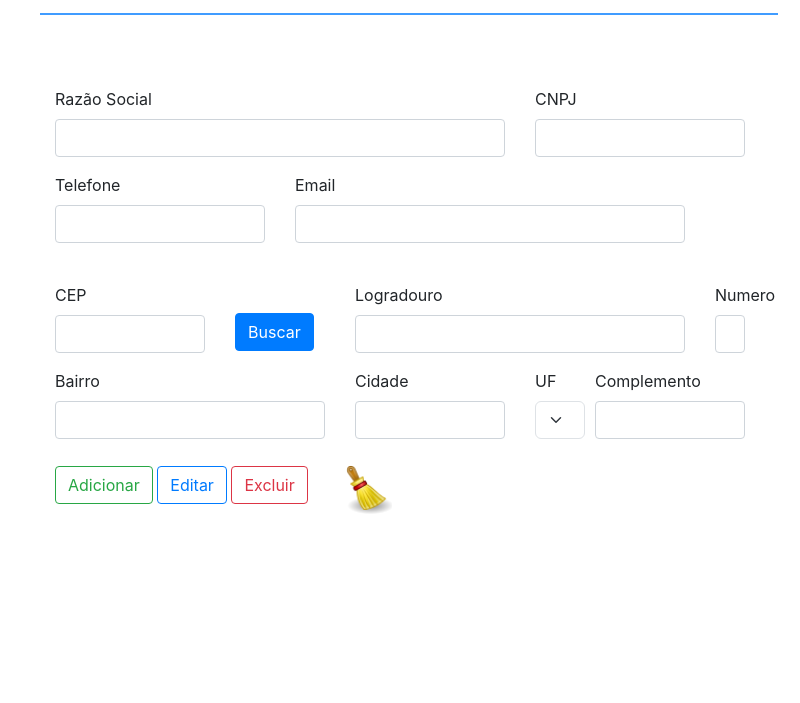
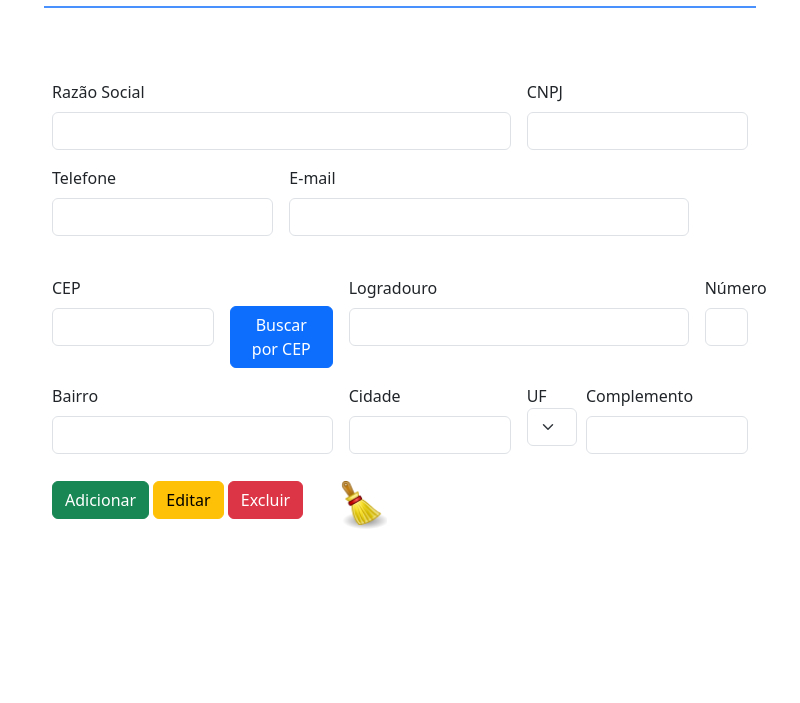
Before and after one commit to kaio2205/conest, an Electron app: page src/views/fornecedor.html in a window 800 px wide. Shown: the part 97-800 px from the top of the page. Drawn offline with nearby package versions, Linux system fonts and the light colour scheme.

Commit message:
atualizaçao

```diff
--- a/main.js
+++ b/main.js
@@ -109,8 +109,8 @@ const aboutWindow = () => {
   const father = BrowserWindow.getFocusedWindow()
   if (father) {
     about = new BrowserWindow({
-      width:  400, //largura
-      height: 290,  //altura
+      width:  360, //largura
+      height: 220,  //altura
       resizable: false, //evitar o redimensionamento
       autoHideMenuBar: true, //esconder menu
       parent: father,
--- a/src/public/css/style.css
+++ b/src/public/css/style.css
@@ -39,20 +39,6 @@ footer p {
   margin: 10px 0px 10px 10px;
 }
 
-#btnFechar {
-  width: 60px;
-  height: 25px;
-  margin: 7px 10px 0;
-  font-size: 10pt;
-  right: 0;
-  position: fixed;
-}
-
-#footerAbout{
-  position: fixed;
-  bottom: 0;
-  background-color: blue;
-}
 
 #btnCep{
 
@@ -75,3 +61,42 @@ margin-top: 30px;
   right: 45px;
   bottom: 15px;
 }
+
+
+
+
+footer img {
+  width: 30px;
+  height: 30px;
+
+}
+
+
+
+#logoMit {
+  width: 40px;
+  height: 40px;
+}
+
+#textSobre {
+  font-size: 10pt;
+}
+
+#footerAbout{
+  position: fixed;
+  bottom: 0;
+  background-color: rgba(255, 255, 255, 0)
+}
+
+#btnFechar {
+  width: 60px;
+  height: 25px;
+  margin: 7px 10px 0;
+  font-size: 10pt;
+  right: 0;
+  position: fixed;
+}
+
+.containerImg {
+  text-align: center;
+}
--- a/src/views/fornecedor.html
+++ b/src/views/fornecedor.html
@@ -1,133 +1,132 @@
 <!DOCTYPE html>
 <html lang="pt-br">
-
 <head>
     <meta charset="UTF-8">
     <meta name="viewport" content="width=device-width, initial-scale=1.0">
-     <link rel="stylesheet" href="../public/css/bootstrap.rtl.min.css">
+    <link rel="stylesheet" href="../public/css/bootstrap.rtl.min.css">
     <link rel="stylesheet" href="../public/css/style.css">
-    <link rel="stylesheet" href="../public/css/bootstrap.min.css">
-
-    <title>Forncedor</title>
+    <title>fornecedores</title>
 </head>
-
 <body>
     <div class="container">
-        <h1 id="forn">Fornecedores</h1>
+        <h1>Fornecedores</h1>
         <form class="row g-3" id="frmFornecedor">
-
             <div class="col-md-6">
                 <input type="text" class="form-control" id="inputSearch" maxlength="30" spellcheck="false">
             </div>
-
             <div class="col-md-6">
                 <button type="button" class="btn btn-primary" id="btnRead">Buscar</button>
             </div>
             <hr class="border border-primary border-1 opacity-75">
-
             <div class="col-md-6">
                 <input type="text" class="form-control" id="inputId" placeholder="id">
                 <br>
             </div>
-
             <div class="col-md-8">
                 <label for="inputName" class="form-label">Razão Social</label>
                 <input type="text" class="form-control" id="inputName" maxlength="50" spellcheck="false" required>
             </div>
-
             <div class="col-md-4">
-                <label for="inputcnpj" class="form-label">CNPJ</label>
-                <input type="number" class="form-control" id="inputcnpj" spellcheck="false" required>
+                <label for="inputCnpj" class="form-label">CNPJ</label>
+                <input type="number" class="form-control" id="inputCnpj" spellcheck="false" required>
             </div>
-
             <div class="col-md-4">
-                <label for="inputtelefone" class="form-label">Telefone</label>
-                <input type="tel" class="form-control" id="inputtelefone" maxlength="15" spellcheck="false" required>
+                <label for="inputPhone" class="form-label">Telefone</label>
+                <input type="tel" class="form-control" id="inputPhone" maxlength="15" spellcheck="false" required>
             </div>
-
             <div class="col-md-7">
-                <label for="inputemail" class="form-label">Email</label>
-                <input type="email" class="form-control" id="inputemail" maxlength="50" spellcheck="false" required>
+                <label for="inputAddress" class="form-label">E-mail</label>
+                <input type="email" class="form-control" id="inputAddress" maxlength="50" spellcheck="false" required>
                 <br>
             </div>
-
             <div class="col-md-3">
                 <label for="inputCep" class="form-label">CEP</label>
                 <input type="text" class="form-control" id="inputCep" maxlength="8" spellcheck="false" required>
             </div>
-
             <div class="col-md-2">
-                <button type="button" class="btn btn-primary" id="btnCep" onclick="buscarCep()">Buscar</button>
+                <button type="button" class="btn btn-primary" id="btnCep" onclick="buscarCep()">Buscar por CEP</button>
             </div>
-
             <div class="col-md-6">
-                <label for="inputlogradouro" class="form-label">Logradouro</label>
-                <input type="text" class="form-control" id="inputlogradouro" maxlength="50" spellcheck="false" required>
-            </div>
-
-            <div class="col-md-1">
-                <label for="inputnumero" class="form-label">Numero</label>
-                <input type="number" class="form-control" id="inputnumero" spellcheck="false" required>
-            </div>
-
-            <div class="col-md-5">
-                <label for="inputbairro" class="form-label">Bairro</label>
-                <input type="text" class="form-control" id="inputbairro" spellcheck="false" required>
-            </div>
-
-            <div class="col-md-3">
-                <label for="inputcidade" class="form-label">Cidade</label>
-                <input type="text" class="form-control" id="inputcidade" spellcheck="false" required>
+                <label for="inputLogradouro" class="form-label">Logradouro</label>
+                <input type="text" class="form-control" id="inputLogradouro" maxlength="50" spellcheck="false" required>
             </div>
             <div class="col-md-1">
-                <label>UF</label>
-                <select class="form-select" id="inputselect">
-                    <option value="1">AC</option>
-                    <option value="2">AL</option>
-                    <option value="3">AP</option>
-                    <option value="4">AM</option>
-                    <option value="5">BA</option>
-                    <option value="6">CE</option>
-                    <option value="7">DF</option>
-                    <option value="8">ES</option>
-                    <option value="9">GO</option>
-                    <option value="10">MA</option>
-                    <option value="11">MT</option>
-                    <option value="12">MS</option>
-                    <option value="13">MG</option>
-                    <option value="14">PA</option>
-                    <option value="15">PB</option>
-                    <option value="16">PR</option>
-                    <option value="17">PE</option>
-                    <option value="18">PI</option>
-                    <option value="19">RJ</option>
-                    <option value="20">RN</option>
-                    <option value="21">RS</option>
-                    <option value="22">RO</option>
-                    <option value="23">RR</option>
-                    <option value="24">SC</option>
-                    <option value="25">SP</option>
-                    <option value="26">SE</option>
-                    <option value="27">TO</option>
+                <label for="inputNumero" class="form-label">Número</label>
+                <input type="number" class="form-control" id="inputNumero" spellcheck="false" required>
+            </div>
+            <div class="col-md-5">
+                <label for="inputBairro" class="form-label">Bairro</label>
+                <input type="text" class="form-control" id="inputBairro" spellcheck="false" required>
+            </div>
+            <div class="col-md-3">
+                <label for="inputCidade" class="form-label">Cidade</label>
+                <input type="text" class="form-control" id="inputCidade" spellcheck="false" required>
+            </div>
+            <div class="col-md-1">
+                <label for="uf">UF</label>
+                <select id="uf" class="form-select" required>
+                    <option value="AC">AC</option>
+                    <option value="AL">AL</option>
+                    <option value="AP">AP</option>
+                    <option value="AM">AM</option>
+                    <option value="BA">BA</option>
+                    <option value="CE">CE</option>
+                    <option value="DF">DF</option>
+                    <option value="ES">ES</option>
+                    <option value="GO">GO</option>
+                    <option value="MA">MA</option>
+                    <option value="MT">MT</option>
+                    <option value="MS">MS</option>
+                    <option value="MG">MG</option>
+                    <option value="PA">PA</option>
+                    <option value="PB">PB</option>
+                    <option value="PR">PR</option>
+                    <option value="PE">PE</option>
+                    <option value="PI">PI</option>
+                    <option value="RJ">RJ</option>
+                    <option value="RN">RN</option>
+                    <option value="RS">RS</option>
+                    <option value="RO">RO</option>
+                    <option value="RR">RR</option>
+                    <option value="SC">SC</option>
+                    <option value="SP">SP</option>
+                    <option value="SE">SE</option>
+                    <option value="TO">TO</option>
                 </select>
             </div>
-
             <div class="col-md-3">
                 <label for="inputComplemento" class="form-label">Complemento</label>
                 <input type="text" class="form-control" id="inputComplemento" spellcheck="false">
             </div>
-
             <div class="col-12">
-                <button type="button" class="btn btn-outline-success">Adicionar</button>
-                <button type="button" class="btn btn-outline-primary">Editar</button>
-                <button type="button" class="btn btn-outline-danger">Excluir</button>
+                <button type="submit" class="btn btn-success" id="btnCreate">Adicionar</button>
+                <button type="button" class="btn btn-warning" id="btnUpdate">Editar</button>
+                <button type="button" class="btn btn-danger" id="btnDelete">Excluir</button>
                 <button type="reset" class="btn" id="btnReset"></button>
             </div>
         </form>
     </div>
 
+
+
+
+
+
+
+
+
+
+
+
+
+
+
+
+
+
+    <!-- bootstrap-->
     <script src="../public/js/bootstrap.min.js"></script>
-    <script src="../views/script.js" ></script>
+    <script src="renderer.js"></script>
+    <script src="script.js"></script>
 </body>
-
 </html>
--- a/src/views/script.js
+++ b/src/views/script.js
@@ -8,9 +8,9 @@ function buscarCep() {
             return response.json()
         })
         .then((dados) => { //manipular os dados obtidos
-            frmFornecedor.inputlogradouro.value = `${dados.logradouro}`
-            frmFornecedor.inputbairro.value = `${dados.bairro}`
-            frmFornecedor.inputcidade.value = `${dados.localidade}`
+            frmFornecedor.inputLogradouro.value = `${dados.logradouro}`
+            frmFornecedor.inputBairro.value = `${dados.bairro}`
+            frmFornecedor.inputCidade.value = `${dados.localidade}`
             frmFornecedor.uf.value = `${dados.uf}`
         })
         .catch((error) => {
```
Also changed, not shown: src/views/clientes.html (+26 -48 lines), src/views/produtos.html (+3 -3 lines), src/views/sobre.html (+16 -18 lines), src/public/img/licensemit.webp (added).
